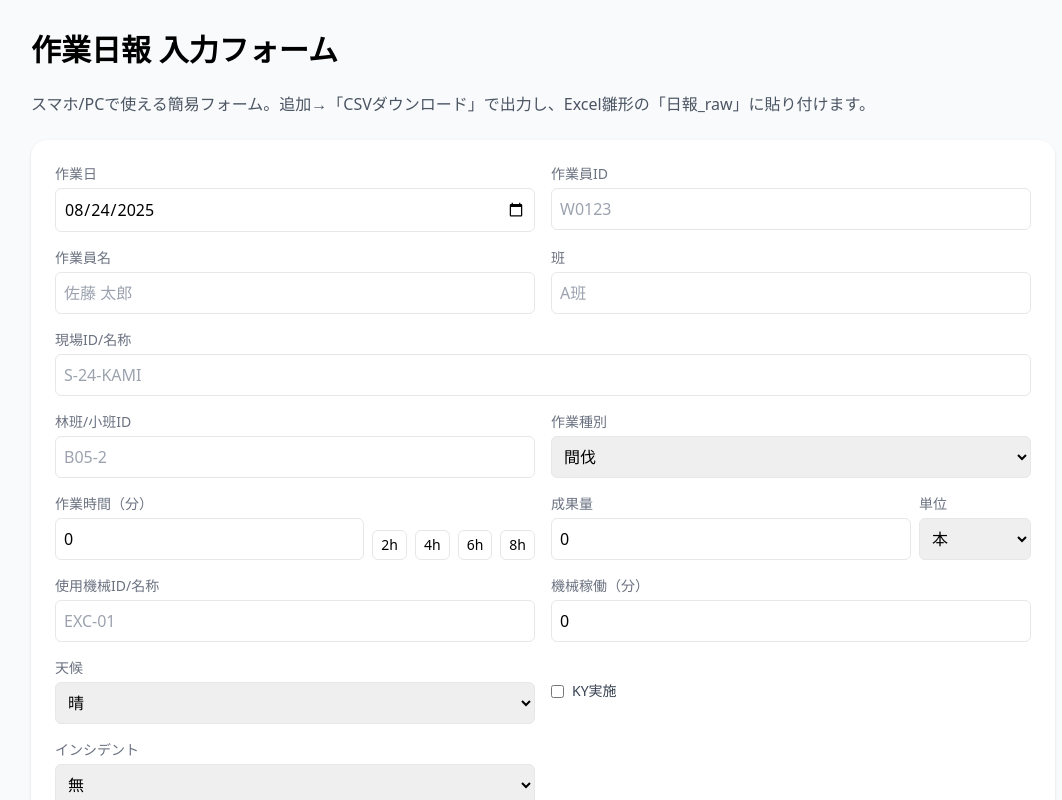
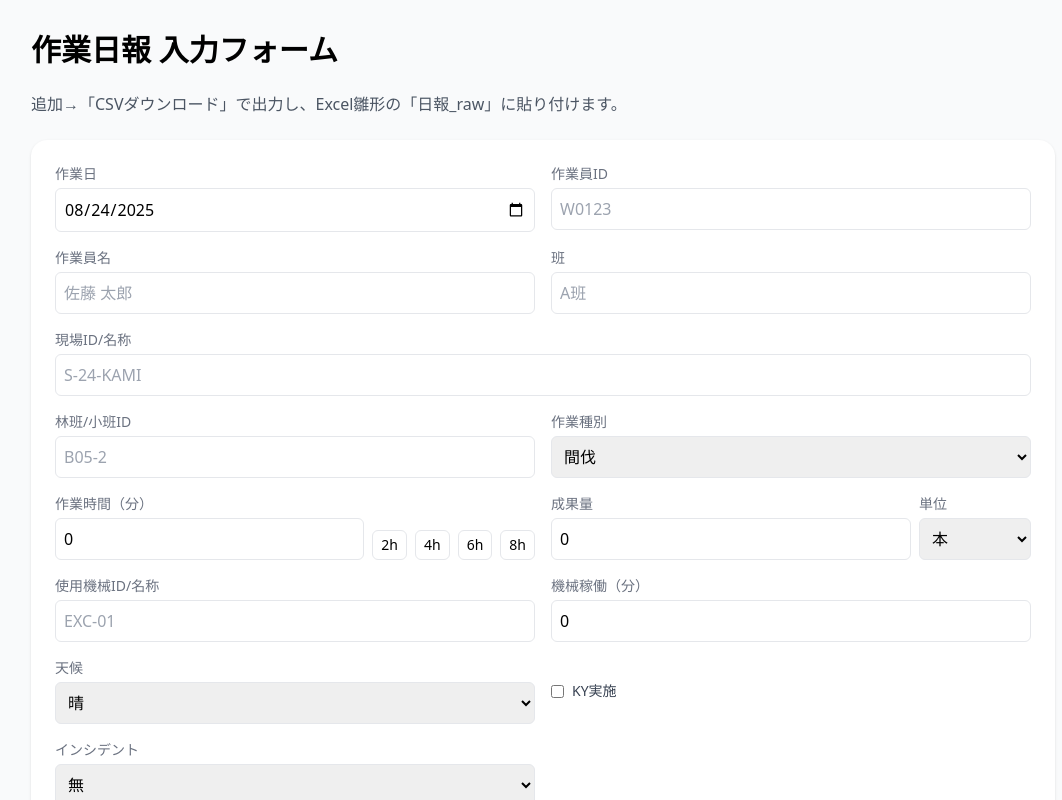
Before and after one commit to uchu-roku/ringyoudx, a React (Vite) app: page / in a window 1280 px wide. Shown: the top 800 px of the page, without its empty margins (97-1159 px from the left). Built offline with nearby package versions, Linux system fonts and the light colour scheme.

Commit message:
Update App.tsx

```diff
--- a/src/App.tsx
+++ b/src/App.tsx
@@ -1,6 +1,5 @@
 import React, { useState } from 'react'
 
-// ---- 作業種別と既定単位
 const TASK_OPTIONS = [
   { v: '下刈り', unit: 'ha' },
   { v: '間伐', unit: '本' },
@@ -15,7 +14,6 @@ const TASK_OPTIONS = [
 const WEATHER = ['晴','曇','雨','雪','その他']
 const INCIDENT = ['無','軽微','事故']
 
-// CSVヘッダー
 const header = [
   'work_date','worker_id','worker_name','team','site_id','stand_id',
   'task_code','work_time_min','output_value','output_unit',
@@ -31,8 +29,7 @@ function csvEscape(val: unknown){
 function toCSV(rows: any[]){
   const head = header.map(csvEscape).join(',')
   const body = rows.map(r => header.map(k => csvEscape((r as any)[k])).join(',')).join('\n')
-  // BOM付与でExcel日本語文字化け回避
-  return '\ufeff' + head + '\n' + body
+  return '\ufeff' + head + '\n' + body // Excel向けにBOM付与
 }
 
 export default function App(){
@@ -71,6 +68,7 @@ export default function App(){
     }
     setRows(prev => [...prev, {...form}])
   }
+
   function clearForm(){
     setForm(p => ({...p,
       site_id:'', stand_id:'', output_value:0, work_time_min:0,
@@ -78,6 +76,7 @@ export default function App(){
       photo_1:'', photo_2:'', photo_3:''
     }))
   }
+
   function downloadCSV(){
     const blob = new Blob([toCSV(rows)], {type:'text/csv;charset=utf-8;'})
     const url = URL.createObjectURL(blob)
@@ -86,6 +85,7 @@ export default function App(){
     a.download = `worklog_${new Date().toISOString().slice(0,10)}.csv`
     document.body.appendChild(a); a.click(); a.remove(); URL.revokeObjectURL(url)
   }
+
   const timePresets = [120, 240, 360, 480]
 
   return (
@@ -93,7 +93,7 @@ export default function App(){
       <div className="max-w-5xl mx-auto space-y-6">
         <h1 className="text-2xl md:text-3xl font-bold">作業日報 入力フォーム</h1>
         <p className="text-gray-600">
-          スマホ/PCで使える簡易フォーム。追加→「CSVダウンロード」で出力し、Excel雛形の「日報_raw」に貼り付けます。
+          追加→「CSVダウンロード」で出力し、Excel雛形の「日報_raw」に貼り付けます。
         </p>
 
         <div className="bg-white rounded-2xl shadow p-4 md:p-6 grid grid-cols-1 md:grid-cols-2 gap-4">
```
